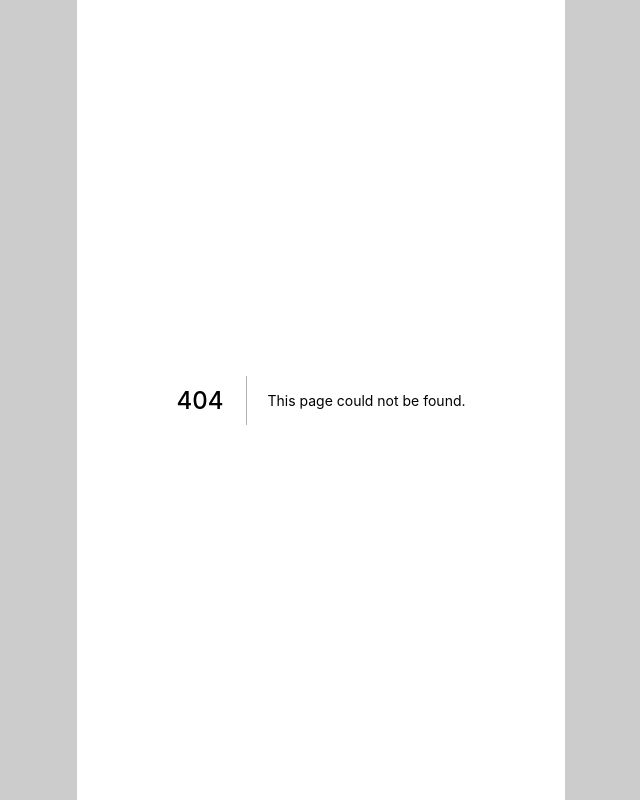
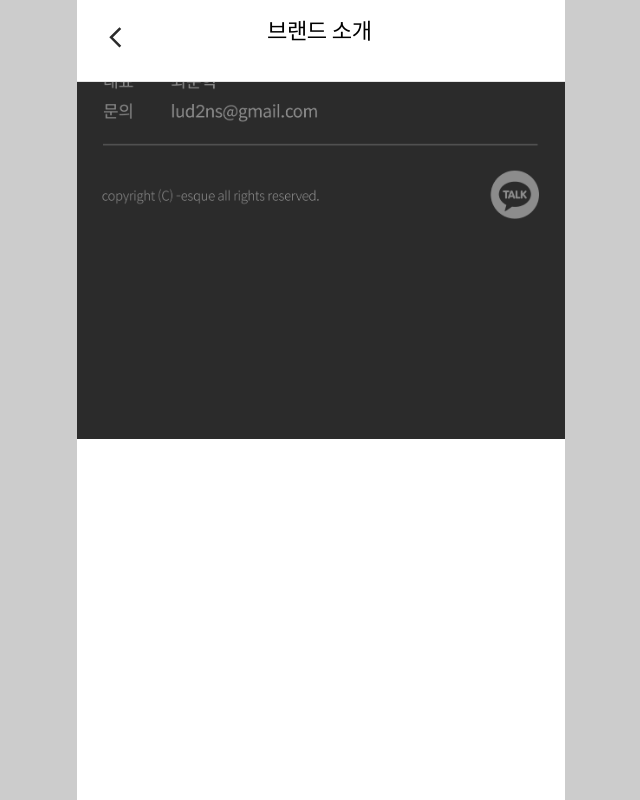
Before and after one commit to puba5/esque-frontend, a Next.js app: page /search in a window 1280 px wide. Before the commit this address had no page. Shown: the whole page, without its empty margins (319-959 px from the left). Built offline with nearby package versions, Linux system fonts and the light colour scheme; a web font is replaced by a local one.

Commit message:
feat : 검색 페이지 추가

```diff
--- /dev/null
+++ b/pages/search.tsx
@@ -0,0 +1,36 @@
+import React from "react";
+import styled from "styled-components";
+import AboutHeader from "@src/components/organisms/Header/AboutHeader";
+
+export default function Search() {
+  return (
+    <Wrapper>
+      <AboutHeader />
+
+      <Footer src="./image/footer.png" />
+    </Wrapper>
+  );
+}
+
+const Wrapper = styled.div`
+  background: white;
+  height: 100%;
+`;
+
+const AboutImage1 = styled.img`
+  margin-top: 6.2rem;
+  margin-bottom: 4.6rem;
+  width: 100%;
+`;
+const AboutImage2 = styled.img`
+  width: 100%;
+  margin-bottom: 10.8rem;
+`;
+const AboutImage3 = styled.img`
+  width: 100%;
+  margin-bottom: 13rem;
+`;
+
+const Footer = styled.img`
+  width: 100%;
+`;
--- a/src/components/organisms/Menu/menu.tsx
+++ b/src/components/organisms/Menu/menu.tsx
@@ -29,7 +29,7 @@ export default function Menu(props) {
         <Close size={1.6} />
       </ClosePosition>
       <List>
-        <PageMoveButton>검색</PageMoveButton>
+        <PageMoveButton href="/search">검색</PageMoveButton>
         <Slash>
           <HambergerDivider />
         </Slash>
```
